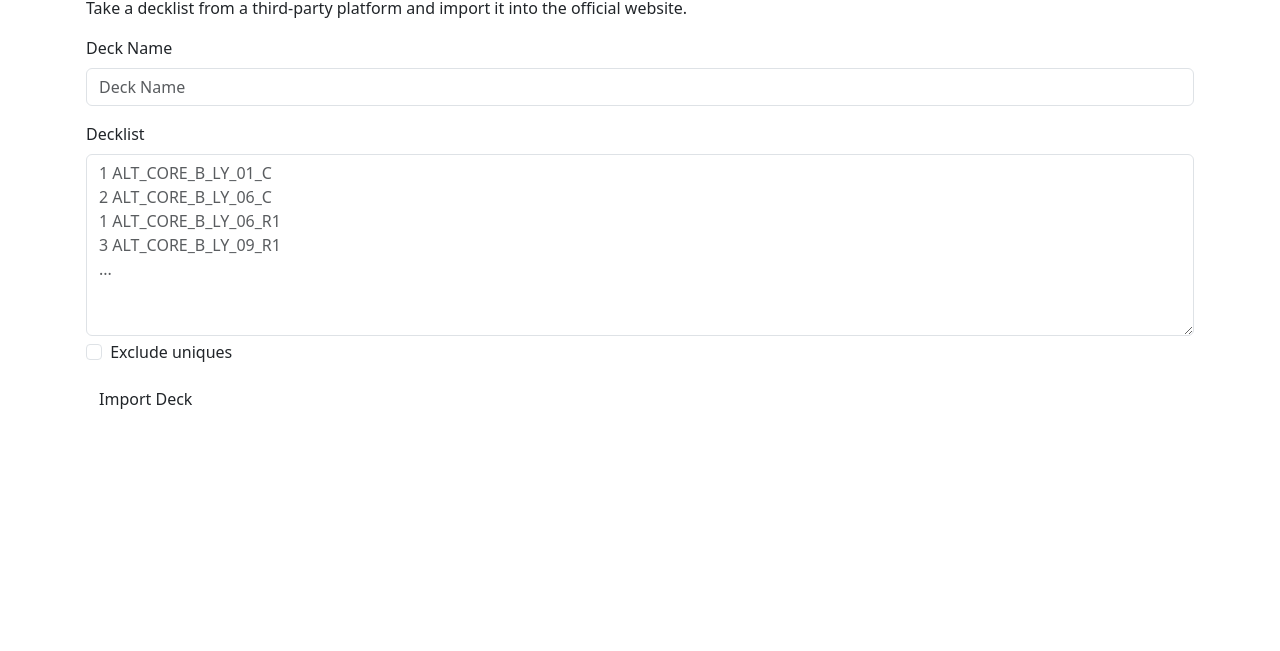
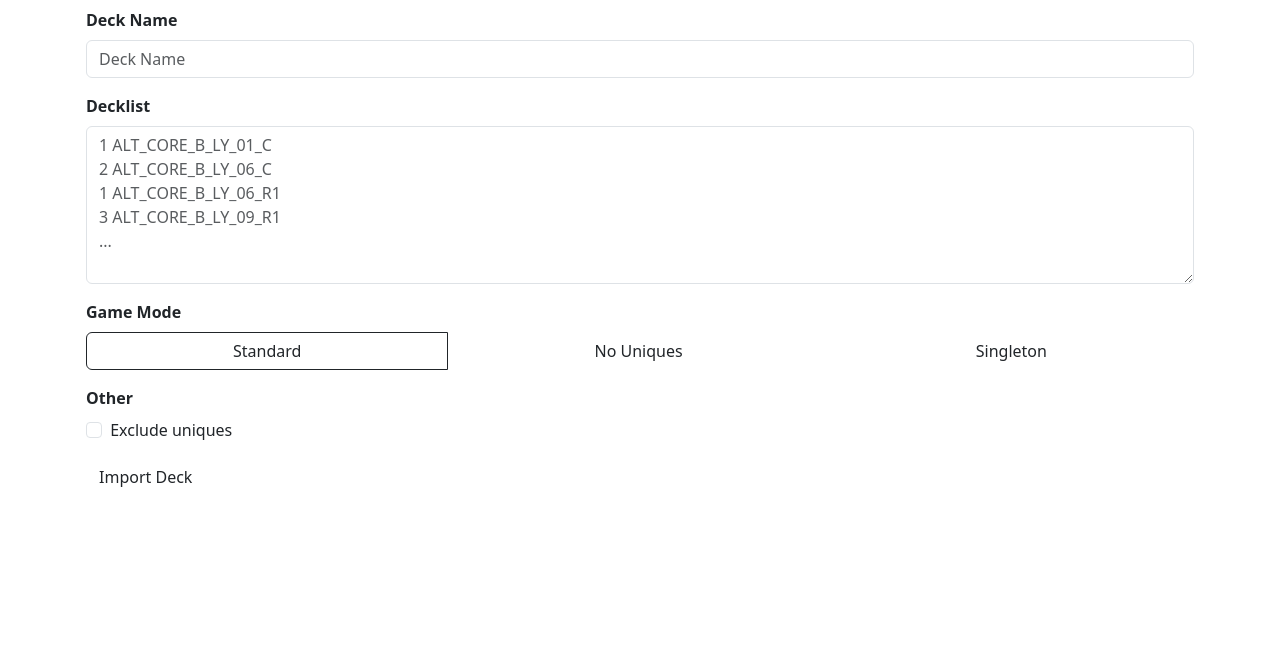
Before and after one commit to Ajordat/alteredbuilder-extension, a website: page src/popup.html in a window 1280 px wide. Shown: the part 149-800 px from the top of the page. Drawn offline with nearby package versions, Linux system fonts and the light colour scheme.

Commit message:
Support new game modes

```diff
--- a/src/popup.html
+++ b/src/popup.html
@@ -11,9 +11,9 @@
     </head>
 
     <body>
-        <div class="container p-3">
+        <div class="container px-3 pt-0 pb-2">
 
-            <nav class="navbar navbar-expand navbar-light rounded mb-3">
+            <nav class="navbar navbar-expand navbar-light rounded mb-1">
                 <div class="container-fluid">
                     <a class="navbar-brand" href="#">
                         <img src="assets/icon.png" alt="My Extension Logo" width="30" height="30"
@@ -42,7 +42,7 @@
                     <div id="import-container">
                         <p>Take a decklist from a third-party platform and import it into the official website.</p>
                         <div class="mt-3">
-                            <label class="form-label" for="deck-name">Deck Name</label>
+                            <label class="form-label fw-semibold" for="deck-name">Deck Name</label>
                             <input id="deck-name" type="text" class="form-control mb-2"
                                 aria-describedby="deck-name-validation" aria-label="Name of the deck"
                                 placeholder="Deck Name" required>
@@ -51,15 +51,30 @@
                             </div>
                         </div>
                         <div class="mt-3">
-                            <label class="form-label" for="decklist-text">Decklist</label>
-                            <textarea id="decklist-text" class="form-control" rows="7"
+                            <label class="form-label fw-semibold" for="decklist-text">Decklist</label>
+                            <textarea id="decklist-text" class="form-control" rows="6"
                                 aria-describedby="decklist-text-validation"
                                 placeholder="1 ALT_CORE_B_LY_01_C&#10;2 ALT_CORE_B_LY_06_C&#10;1 ALT_CORE_B_LY_06_R1&#10;3 ALT_CORE_B_LY_09_R1&#10;..."></textarea>
                             <div id="decklist-text-validation" class="invalid-feedback ms-5">
                                 Please paste a decklist.
                             </div>
                         </div>
-                        <div class="mt-1">
+                        <div class="mt-3">
+                            <label class="form-label fw-semibold">Game Mode</label>
+                            <div class="btn-group w-100" role="group" aria-label="Game mode selection">
+                                <input type="radio" class="btn-check" name="gameMode" id="modeStandard" value="STANDARD" checked>
+                                <label class="btn" for="modeStandard">Standard</label>
+
+                                <input type="radio" class="btn-check" name="gameMode" id="modeNUC" value="NO_UNIQUE">
+                                <label class="btn" for="modeNUC">No Uniques</label>
+
+                                <input type="radio" class="btn-check" name="gameMode" id="modeSingleton" value="SINGLETON">
+                                <label class="btn" for="modeSingleton">Singleton</label>
+                            </div>
+                        </div>
+
+                        <div class="mt-3">
+                            <label class="form-label fw-semibold">Other</label><br>
                             <input class="form-check-input me-1" type="checkbox" id="exclude-uniques">
                             <label class="form-check-label user-select-none" for="exclude-uniques">Exclude uniques</label>
                         </div>
--- a/src/popup.js
+++ b/src/popup.js
@@ -55,6 +55,7 @@ document.addEventListener("DOMContentLoaded", async () => {
         const deckNameEl = document.getElementById("deck-name");
         const decklistEl = document.getElementById("decklist-text");
         const excludeUniquesEl = document.getElementById("exclude-uniques");
+        const gameModeEl = document.querySelector('input[name="gameMode"]:checked');
         let isInvalid = false;
 
         let decklist = decklistEl.value.trim();
@@ -83,7 +84,7 @@ document.addEventListener("DOMContentLoaded", async () => {
         }
 
         browser.runtime.sendMessage({
-            action: 'importDeck', decklist: decklist, deckName: deckName, actions: { excludeUniques: excludeUniquesEl.checked }
+            action: 'importDeck', decklist: decklist, deckName: deckName, actions: { excludeUniques: excludeUniquesEl.checked }, gameMode: gameModeEl.value
         }).then(response => {
             if (response.success === true) {
                 chrome.tabs.create({ url: response.url });
--- a/src/styles.css
+++ b/src/styles.css
@@ -9,6 +9,7 @@
 body {
     font-family: "Gabriela", Verdana, Tahoma, Geneva, sans-serif;
     width: 450px;
+    height: 600px;
     background-color: var(--bg-color);
     color: var(--color);
 }
@@ -38,6 +39,13 @@ a.btn, a.nav-link.active {
     transition: 0.1s;
 }
 
+.btn-group .btn {
+    --bs-btn-active-bg: var(--btn-bg-color);
+    --bs-btn-border-color: var(--cta-border-color);
+    --bs-btn-active-border-color: var(--bs-btn-border-color);
+    --bs-btn-border-radius: var(--cta-border-radius);
+}
+
 a.nav-link {
     border-radius: var(--cta-border-radius);
     transition: 0.1s;
```
Also changed, not shown: src/background.js (+5 -4 lines).
